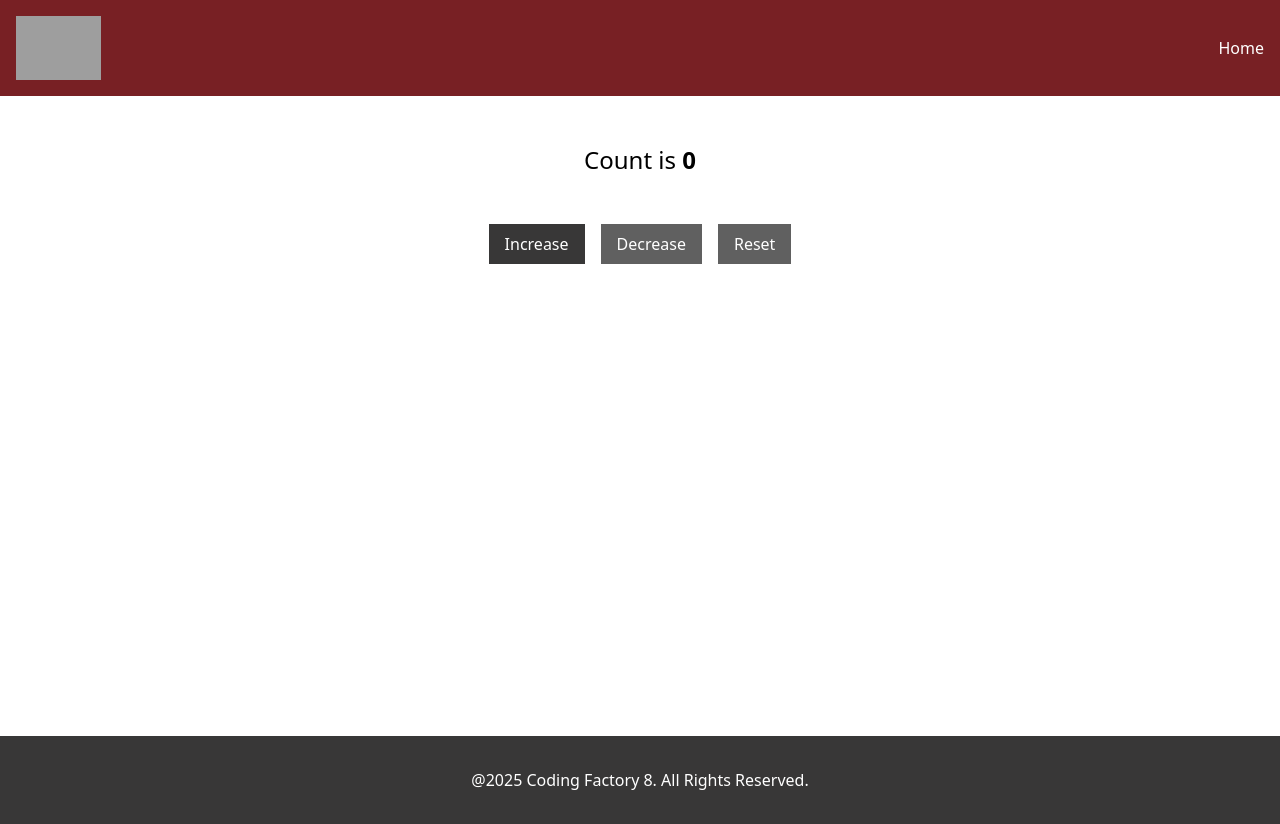
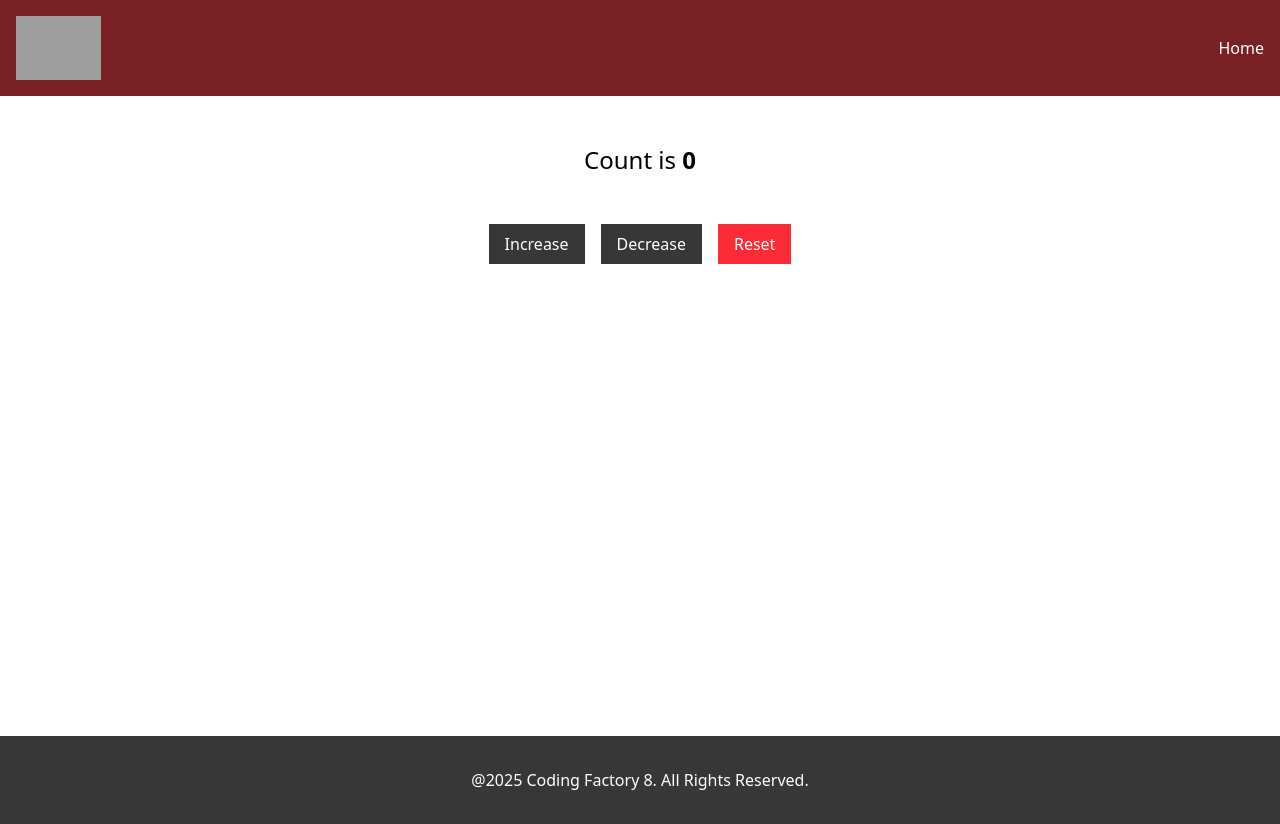
Before and after one commit to vastriantafyllou/cf8-react-intro, a React (Vite) app: page / in a window 1280 px wide. Built offline with nearby package versions, Linux system fonts and the light colour scheme; grey boxes are pictures that could not be loaded.

Commit message:
feat: add CounterButton component for Counter

```diff
--- a/src/components/Counter.tsx
+++ b/src/components/Counter.tsx
@@ -1,46 +1,65 @@
 import {useState} from "react";
+import CounterButton from "./CounterButton.tsx";
 
-
-const Counter =() => {
-  const[count, setCount] = useState(0);
+const Counter = () => {
+  const [count, setCount] = useState(0);
 
   const increaseCount = () => {
     setCount(count + 1);
   }
 
   const decreaseCount = () => {
-    if (count > 0)
-    setCount(count - 1);
+    if (count > 0){
+      setCount(count - 1);
+    }
   }
 
   const resetCount = () => {
-    setCount( 0);
+    setCount(0);
   }
 
   return (
     <>
       <h1 className="text-center text-2xl my-12">Count is <strong>{count}</strong></h1>
       <div className="text-center space-x-4">
-        <button className="bg-cf-dark-gray text-white py-2 px-4"
-                onClick={increaseCount}>
-          Increase
-        </button>
-        <button className="bg-cf-dark-gray disabled:bg-cf-grey text-white py-2 px-4"
-                onClick={decreaseCount}
-                disabled={count === 0}>
-          Decrease
-        </button>
-        <button className="bg-cf-dark-gray disabled:bg-cf-grey text-white py-2 px-4"
-                onClick={resetCount}
-                disabled={count === 0}>
-          Reset
-        </button>
+        <CounterButton
+          onClick={increaseCount}
+          label="Increase"
+        />
+        <CounterButton
+          onClick={decreaseCount}
+          label="Decrease"
+          disabled={count === 0}
+        />
+        <CounterButton
+          onClick={resetCount}
+          label="Reset"
+          disabled={count === 0}
+          addClasses="bg-cf-dark-red disabled:bg-red-500"
+        />
+
+        {/*<button*/}
+        {/*  className="bg-cf-dark-gray text-white py-2 px-4"*/}
+        {/*  onClick={increaseCount}*/}
+        {/*>*/}
+        {/*  Increase*/}
+        {/*</button>*/}
+        {/*<button*/}
+        {/*  className="bg-cf-dark-gray disabled:bg-cf-gray text-white py-2 px-4"*/}
+        {/*  onClick={decreaseCount}*/}
+        {/*  disabled={count === 0}*/}
+        {/*>*/}
+        {/*  Decrease*/}
+        {/*</button>*/}
+        {/*<button*/}
+        {/*  className="bg-cf-dark-gray disabled:bg-cf-gray text-white py-2 px-4"*/}
+        {/*  onClick={resetCount}*/}
+        {/*  disabled={count === 0}*/}
+        {/*>*/}
+        {/*  Reset*/}
+        {/*</button>*/}
       </div>
     </>
   )
 }
-
 export default Counter;
-
-
-//
--- /dev/null
+++ b/src/components/CounterButton.tsx
@@ -0,0 +1,21 @@
+type ButtonProps = {
+  onClick: () => void;
+  label: string;
+  addClasses?: string;
+  disabled?: boolean;
+}
+
+const CounterButton =({onClick, label, addClasses = "", disabled = false}: ButtonProps) => {
+  return (
+    <>
+      <button className={`bg-cf-dark-gray text-white py-2 px-4 ` + addClasses}
+      onClick={onClick}
+      disabled={disabled}
+      >
+        {label}
+      </button>
+    </>
+  )
+}
+
+export default CounterButton;
```
